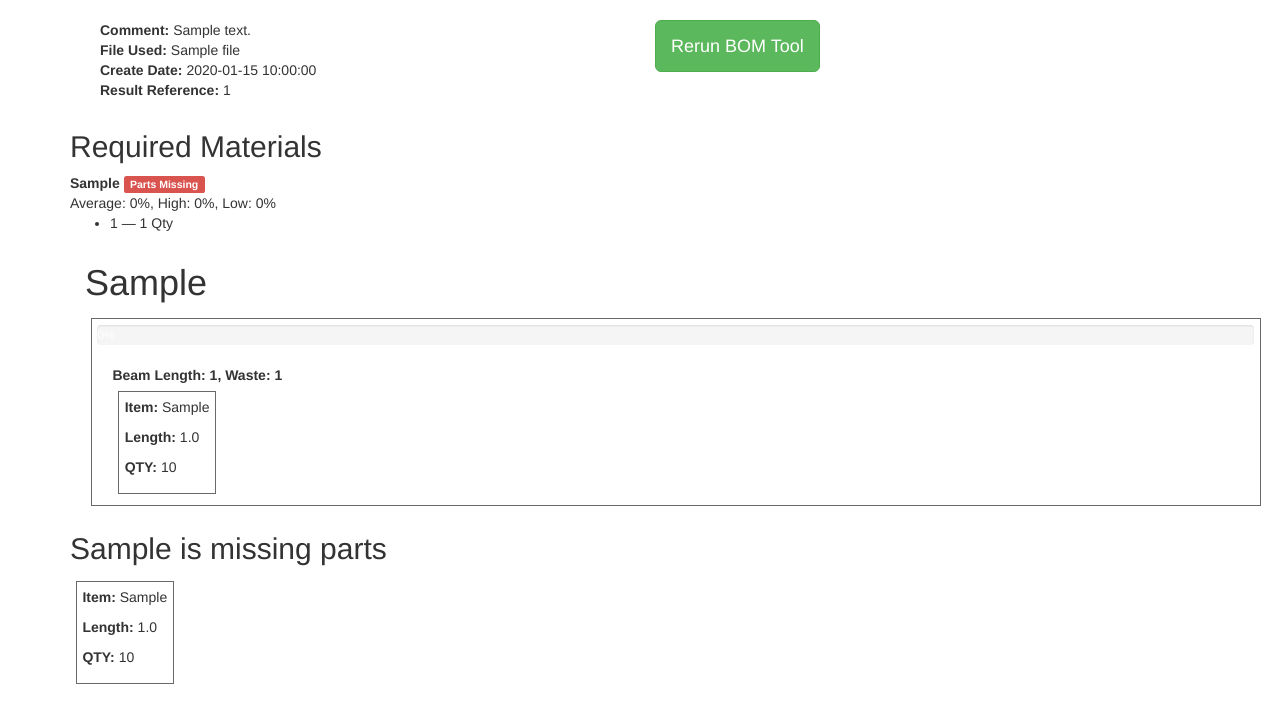
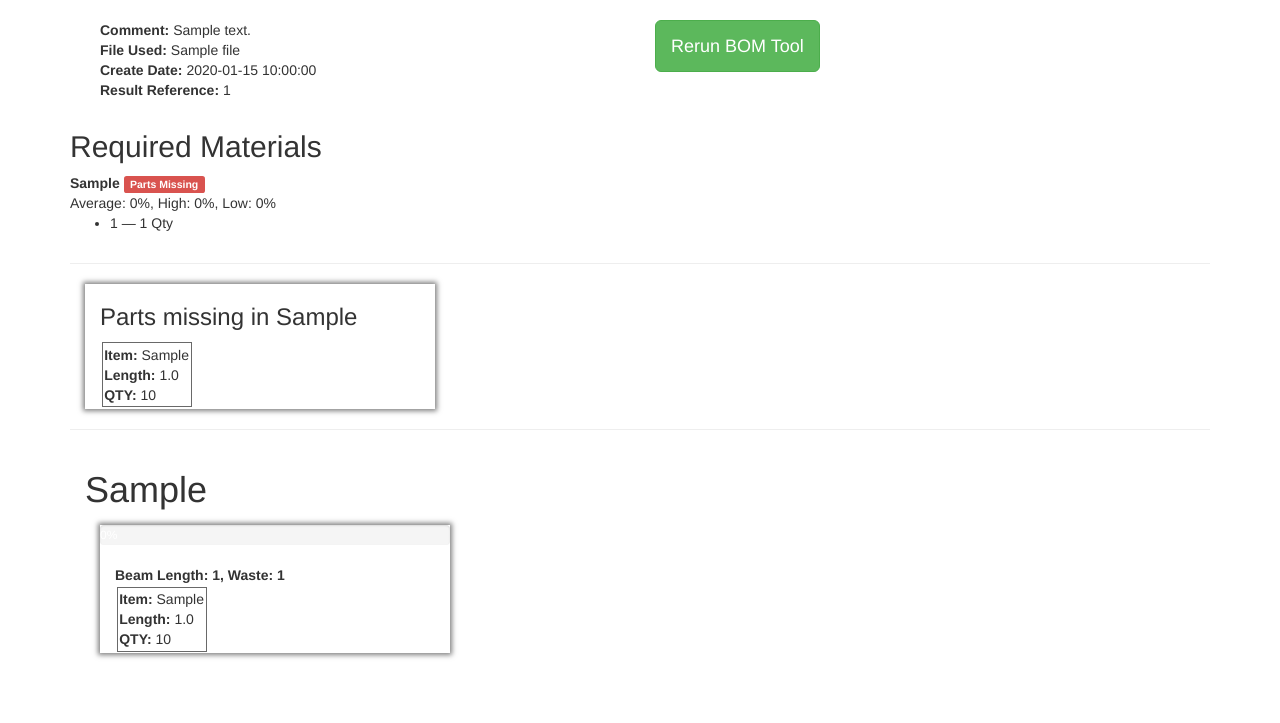
Before and after one commit to Boomatang/Clue, a Flask app: page /BOM/result/1 in a window 1280 px wide. Shown: the part 52-775 px from the top of the page. Run offline with Flask 2, Linux system fonts and the light colour scheme; tables that the repository leaves empty hold one stand-in row (values such as "Sample post"); some libraries are stand-ins or nearby versions.

Commit message:
Updates to BOM results UI
Made changes to the results page UI. This comes from changes that were
spoke about from users.

```diff
--- a/app/models.py
+++ b/app/models.py
@@ -243,6 +243,14 @@ class BomResult(db.Model):
 
         return size.missing
 
+    def is_missing_parts_for_material(self, material):
+
+        size = BomResultMaterial.query.filter_by(result_id=self.id, size=material).first()
+        if len(size.missing):
+            return True
+
+        return False
+
     def material_average_percentage(self, material):
         size = BomResultMaterial.query.filter_by(result_id=self.id, size=material).first()
 
--- a/app/static/jfitzpatrick.me.css
+++ b/app/static/jfitzpatrick.me.css
@@ -7,6 +7,16 @@
 	border: dimgrey thin solid;
 	padding: .5%;
 	margin: .5%;
+}
+
+.drop-shadow {
+        -webkit-box-shadow: 0 0 5px 2px rgba(0, 0, 0, .5);
+        box-shadow: 0 0 5px 2px rgba(0, 0, 0, .5);
+    }
+
+.inner-padding{
+	padding-bottom: .5%;
+	padding-top: .5%;
 }
 
 .my_green{
--- a/app/templates/BOM/_beam.html
+++ b/app/templates/BOM/_beam.html
@@ -2,7 +2,8 @@
     <h1>{{ material }}</h1>
 
     {% for beam in  result.get_beams_for_material(material) %}
-        <div class="container space row-item">
+        <div class="container col-lg-4 inner-padding">
+        <div class="drop-shadow">
             <div class="progress">
                 <div class="progress-bar {{ beam.progress_bar_state() }}" role="progressbar"
                      style="width: {{ beam.get_percentage() }}%;" aria-valuenow="{{ beam.get_percentage() }}"
@@ -18,6 +19,7 @@
                 </div>
             </div>
         </div>
+        </div>
 
 
     {% endfor %}
--- a/app/templates/BOM/_part_result.html
+++ b/app/templates/BOM/_part_result.html
@@ -1,5 +1,5 @@
-<div class="row-item ">
-    <p><strong>Item: </strong>{{ part.item_no }}</p>
-    <p><strong>Length: </strong>{{ part.length }}</p>
-    <p><strong>QTY: </strong>{{ part.qty }}</p>
+<div class="container-fluid row-item ">
+    <strong>Item: </strong>{{ part.item_no }}<br>
+    <strong>Length: </strong>{{ part.length }}<br>
+    <strong>QTY: </strong>{{ part.qty }}
 </div>
--- a/app/templates/BOM/results.html
+++ b/app/templates/BOM/results.html
@@ -59,21 +59,31 @@
 
 
 
+<div class="container">
+<hr/>
+        {% for material in result.material_review() %}
+            {% if result.is_missing_parts_for_material(material) %}
+            <div class="container-fluid col-lg-4">
+            <div class="container-fluid drop-shadow">
+            <h3>Parts missing in {{ material }}</h3>
+        {% for part in result.get_missing_parts_for_material(material) %}
+
+                {% include("BOM/_part_result.html") %}
+            {% endfor %}
+            </div>
+            </div>
+            {% endif %}
+        {% endfor %}
+</div>
+
+
     <div class="container">
+    <hr>
         {% for material in result.material_review() %}
 
             {% include("BOM/_beam.html") %}
-            {% if result.material_missing(material) %}
-
-                <h2>{{ material }} is missing parts</h2>
-
-            {% endif %}
-            {% for part in result.get_missing_parts_for_material(material) %}
-                {% include("BOM/_part_result.html") %}
-            {% endfor %}
 
         {% endfor %}
-
 
     </div>
 
```
